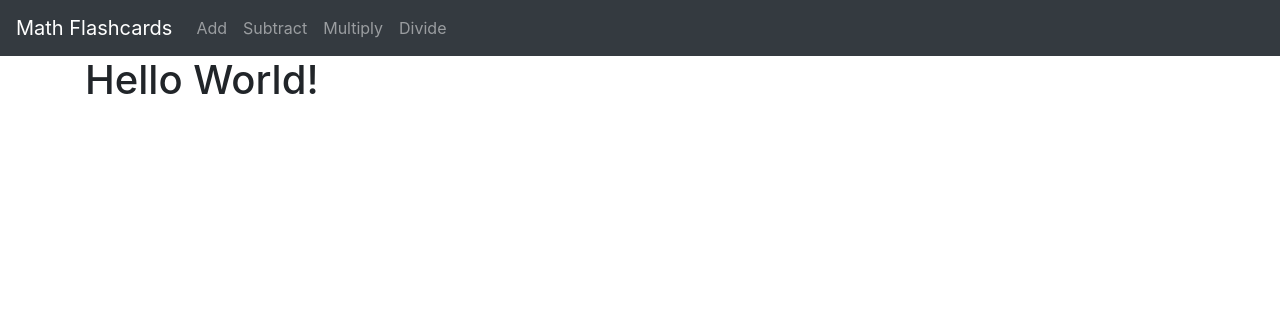
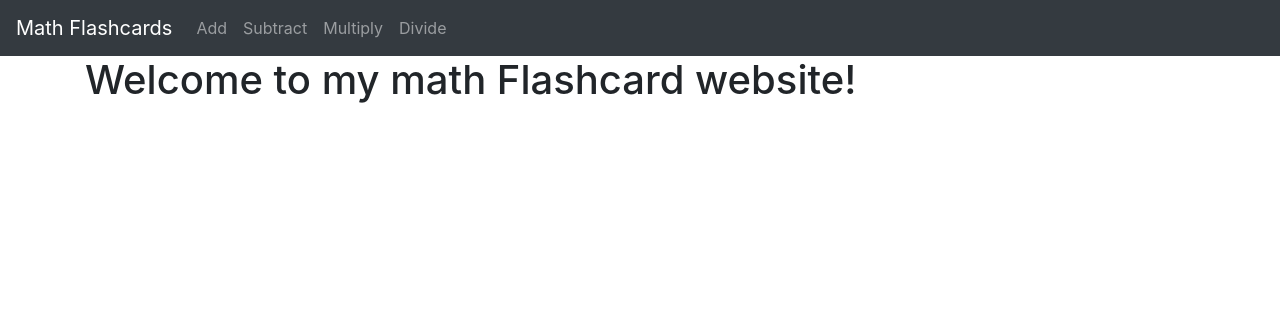
Before and after one commit to lyndsayfulford-dev/flashcards-django, a Django app: page / in a window 1280 px wide. Shown: the top 316 px of the page. Run offline with Django 5.2, Linux system fonts and the light colour scheme.

Commit message:
changed home.html

```diff
--- a/website/templates/home.html
+++ b/website/templates/home.html
@@ -3,6 +3,6 @@
 
 {% block 'content' %}
 
-<h1>Hello World!</h1>
+<h1>Welcome to my math Flashcard website!</h1>
 
 {% endblock %}
```
